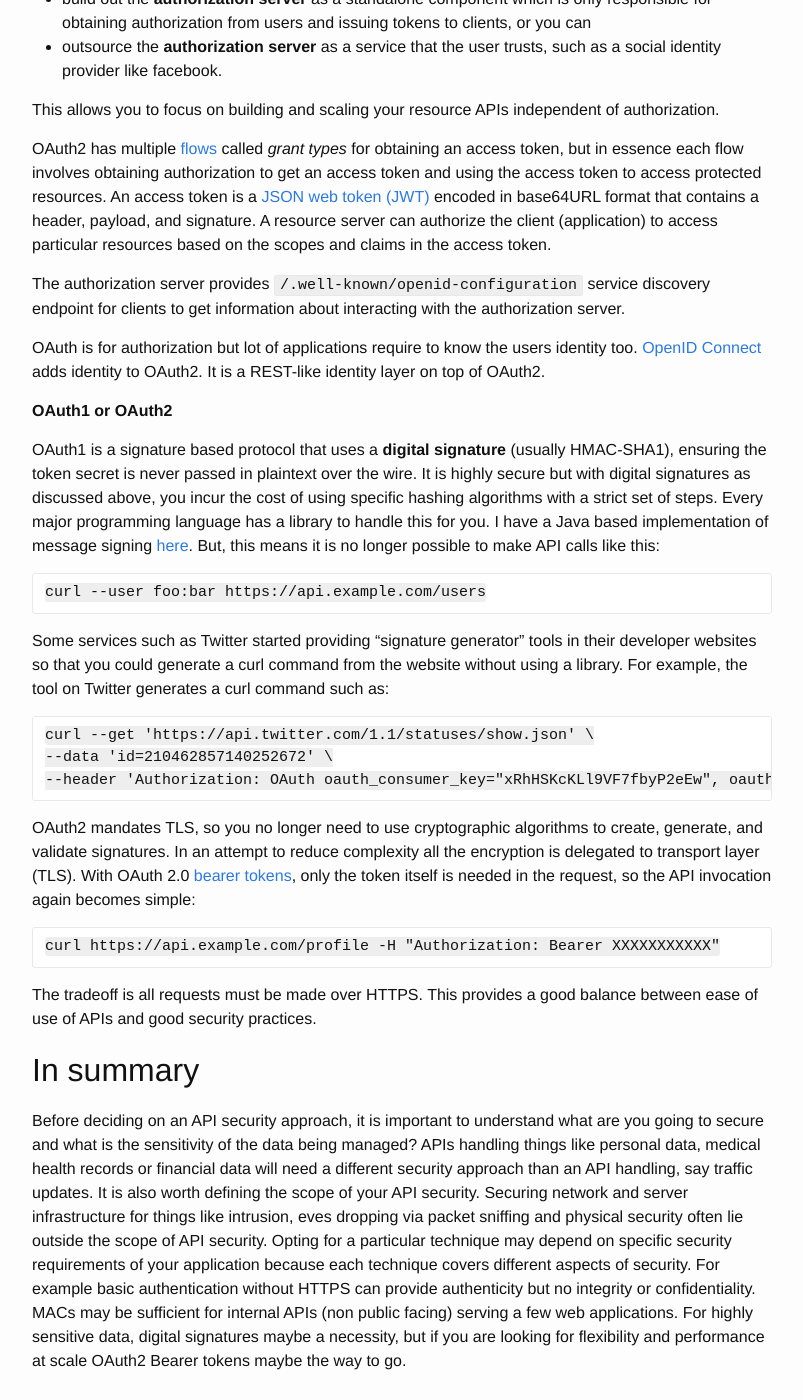
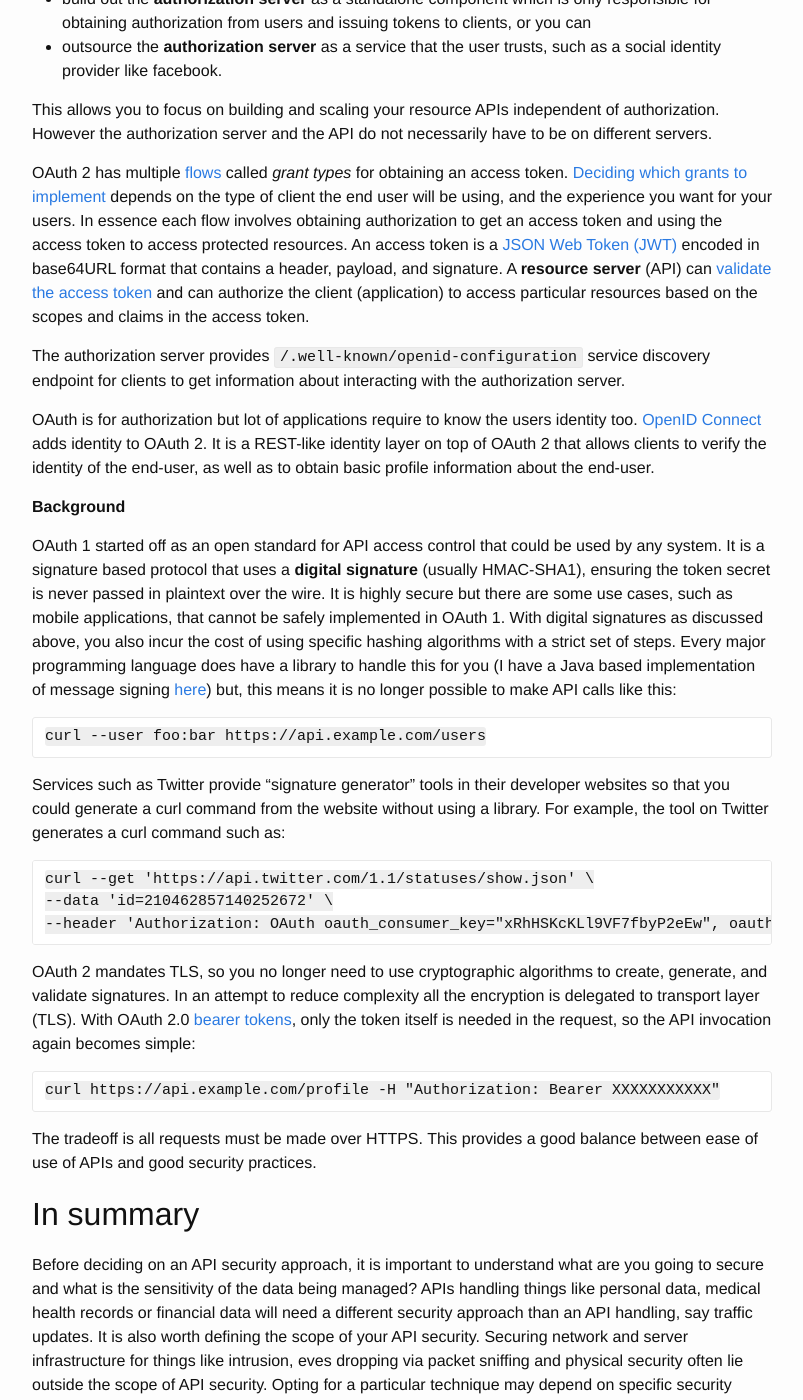
Before and after one commit to hemantksingh/hemantksingh.github.io, a Jekyll site: the page built from _posts/2018-08-11-securing-rest-apis.markdown, in a window 1280 px wide and 1400 px high, scrolled down 5366 px. Shown: the whole window, without its empty margins (238-1041 px from the left). Built offline with Jekyll 4.4.1, drawn with Linux system fonts in a browser that asks for light colours; comment, search, counter and statistics services are not loaded; some of the changed text lies outside the part shown.

Commit message:
Add OAuth 1 background plus OAuth 2 specifics

````diff
--- a/_posts/2018-08-11-securing-rest-apis.markdown
+++ b/_posts/2018-08-11-securing-rest-apis.markdown
@@ -28,14 +28,16 @@ When looking at any security aspect, often a lot of terms get thrown around, whi
 In order to achieve secure communication, be it client to service or service to service, there are fundamentally two problems to solve:
 
 1. Ensure that the message can only be read by the intended recipient.
-2. Ensure that the message is from a known sender and it has not been modified in transit.
+1. Ensure that the message is from a known sender and it has not been modified in transit.
 
 The first problem can be solved using encryption. Encryption is used to achieve **confidentiality** and  means only those with the corresponding secret key can read the message. However encryption alone does not guarantee **integrity**. The second problem can be solved using cryptography which often uses combination of encryption and [hashing](https://en.wikipedia.org/wiki/Cryptographic_hash_function) to achieve **authenticity** and **integrity** in addition to **confidentiality**.
 
 ### Symmetric (Private key cryptography)
+
 You share the same secret key between sender and receiver to encrypt and decrypt the message. You can trust the **authenticity** (from a trusted known sender) of the message, its **confidentiality** and **integrity** but **non-repudiation** cannot be guaranteed. Because the secret key could be shared amongst several participants, there is no single identity attached to the key, therefore the receiver knows it came from a source in possession of the key but doesn't know which one. The risk of the key falling in the wrong hands is also higher because it needs to be securely shared amongst the participants, often over the internet. Other options include face-to-face meeting or use of a trusted courier but these can often be impractical. Higher the number of participants, higher is the exposure of the key.
 
 ### Asymmetric (Public key cryptography)
+
 Different key is used between sender and receiver to encrypt and decrypt the message, which gets us around the shared key issue we came across in symmetric key cryptography. In order to solve the first secure communication problem mentioned above, when encrypting, you use the **receiver's public key** to write (encrypt) the message and the receiver uses **their private key** to read (decrypt) the message. This establishes **confidentiality** of the message.
 
 ![end-to-end-encryption.png](../assets/end-to-end-encryption.png "End to End Encryption")
@@ -43,9 +45,11 @@ Different key is used between sender and receiver to encrypt and decrypt the mes
 In order to solve the 2nd secure communication problem mentioned above, you use a [digital signature](https://en.wikipedia.org/wiki/Digital_signature). Digitally signing data is equivalent to a physical signature that can only be produced by the signing authority and verified by anyone who has visibility of the signing authority's signature.  Signing uses public key encryption where the sender uses **their private key** to write message's signature, and the receiver uses the **sender's public key** to check if it's really from the sender. It is a means of attaching identity to a key. It is discussed in further detail in the section below on [message signing using digital signature](## Message signing using Digital Signature).
 
 ## Approaches to securing RESTful APIs
+
 Having covered the security semantics, we can now look at the different techniques to secure RESTful APIs. These techniques are based on the security fundamentals discussed above.
 
 ### Basic Authentication
+
 The most simple way to authenticate senders is to use HTTP basic authentication. Sender's credentials (username and password) are base64-encoded and sent across the network unencrypted in an HTTP header.
 
 ```
@@ -63,6 +67,7 @@ There are a few issues with HTTP Basic Authentication:
 Using HTTPS can solve the first issue. Even then, the credentials are only protected until SSL/TLS termination. Any internal network routing, logging, etc. can still expose the plaintext credentials. In an enterprise, SSL/TLS termination often occurs much before the request reaches your API server. Does HTTPS protect the credentials in transit? Yes. Is that enough? Usually, No. Basic Authentication with HTTPS provides you **confidentiality** only for a window during which  SSL/TLS is on.
 
 ### MAC (Message  Authentication Code)
+
 Basic Auth over HTTP exposes credentials in transit and does not guarantee integrity of the message. MAC on the other hand is used to send hashed version of credentials and the message using a secret key. It can be used to **authenticate** a message and verify its **integrity**. MAC is symmetric, i.e. it uses the same key to produce a MAC value for a message and to verify the MAC value for the message.
 
 ![MAC.jpg](../assets/MAC.jpg "MAC")
@@ -106,8 +111,8 @@ The nonce is a number we only use once and is regenerated on each subsequent req
 
 If the timestamp is not within a certain range (say 10 minutes) of the receiver's time, then the receiver can discard the message as it is probably a replay of an earlier message. It is worth noting time-limited authentications can be problematic if the sender and receiver's time is not synchronized.
 
+### Message signing using Digital Signature
 
-### Message signing using Digital Signature
 Digital signatures use asymmetric public key cryptography to
 establish **authenticity** (message sent by a known sender), **integrity** (message wasn't tampered with) and **non-repudiation** (message sent by the sender cannot be denied).
 
@@ -119,29 +124,30 @@ A service (when acting as a **receiver**) has a list of **public keys** for all
 
 Digital signatures can be safely used without SSL (although SSL is still recommended if the data transferred is sensitive). However, this level of security comes with a price: generating and validating signatures can be a complex process.
 
-### OAuth2
+### OAuth 2
 
-OAuth2 is an open protocol to allow secure authorization in a standard method from web, mobile and desktop applications. It enables [federated security](https://docs.microsoft.com/en-us/dotnet/framework/wcf/feature-details/federation) to allow clear separation between your API and the associated authentication and authorization mechanism. This means you can either
+OAuth 2 is an open protocol to allow secure authorization in a standard method from web, mobile and desktop applications. It enables [federated security](https://docs.microsoft.com/en-us/dotnet/framework/wcf/feature-details/federation) to allow clear separation between your API and the associated authentication and authorization mechanism. This means you can either
+
 * build out the **authorization server** as a standalone component which is only responsible for obtaining authorization from users and issuing tokens to clients, or you can
 * outsource the **authorization server** as a service that the user trusts, such as a social identity provider like facebook.
 
-This allows you to focus on building and scaling your resource APIs independent of authorization.
+This allows you to focus on building and scaling your resource APIs independent of authorization. However the authorization server and the API do not necessarily have to be on different servers.
 
-OAuth2 has multiple [flows](https://www.oauth.com/oauth2-servers/differences-between-oauth-1-2/user-experience-alternative-token-issuance-options/) called *grant types* for obtaining an access token, but in essence each flow involves obtaining authorization to get an access token and using the access token to access protected resources. An access token is a [JSON web token (JWT)](https://tools.ietf.org/html/rfc7519) encoded in base64URL format that contains a header, payload, and signature. A resource server can authorize the client (application) to access particular resources based on the scopes and claims in the access token.
+OAuth 2 has multiple [flows](https://www.oauth.com/oauth2-servers/differences-between-oauth-1-2/user-experience-alternative-token-issuance-options/) called *grant types* for obtaining an access token. [Deciding which grants to implement](https://developer.okta.com/authentication-guide/auth-overview/#choosing-an-oauth-20-flow) depends on the type of client the end user will be using, and the experience you want for your users. In essence each flow involves obtaining authorization to get an access token and using the access token to access protected resources. An access token is a [JSON Web Token (JWT)](https://tools.ietf.org/html/rfc7519) encoded in base64URL format that contains a header, payload, and signature. A **resource server** (API) can [validate the access token](https://developer.okta.com/authentication-guide/tokens/validating-access-tokens#what-to-check-when-validating-an-access-token) and can authorize the client (application) to access particular resources based on the scopes and claims in the access token.
 
 The authorization server provides `/.well-known/openid-configuration` service discovery endpoint for clients to get information about interacting with the authorization server.
 
-OAuth is for authorization but lot of applications require to know the users identity too. [OpenID Connect](http://openid.net/connect/) adds identity to OAuth2. It is a REST-like identity layer on top of OAuth2.
+OAuth is for authorization but lot of applications require to know the users identity too. [OpenID Connect](http://openid.net/connect/) adds identity to OAuth 2. It is a REST-like identity layer on top of OAuth 2 that allows clients to verify the identity of the end-user, as well as to obtain basic profile information about the end-user.
 
-**OAuth1 or OAuth2**
+**Background**
 
-OAuth1 is a signature based protocol that uses a **digital signature** (usually HMAC-SHA1), ensuring the token secret is never passed in plaintext over the wire. It is highly secure but with digital signatures as discussed above, you incur the cost of using specific hashing algorithms with a strict set of steps. Every major programming language has a library to handle this for you. I have a Java based implementation of message signing [here](https://github.com/hemantksingh/message-signing). But, this means it is no longer possible to make API calls like this:
+OAuth 1 started off as an open standard for API access control that could be used by any system. It is a signature based protocol that uses a **digital signature** (usually HMAC-SHA1), ensuring the token secret is never passed in plaintext over the wire. It is highly secure but there are some use cases, such as mobile applications, that cannot be safely implemented in OAuth 1. With digital signatures as discussed above, you also incur the cost of using specific hashing algorithms with a strict set of steps. Every major programming language does have a library to handle this for you (I have a Java based implementation of message signing [here](https://github.com/hemantksingh/message-signing)) but, this means it is no longer possible to make API calls like this:
 
 ```
 curl --user foo:bar https://api.example.com/users
 ```
 
-Some services such as Twitter started providing “signature generator” tools in their developer websites so that you could generate a curl command from the website without using a library. For example, the tool on Twitter generates a curl command such as:
+Services such as Twitter provide “signature generator” tools in their developer websites so that you could generate a curl command from the website without using a library. For example, the tool on Twitter generates a curl command such as:
 
 ```
 curl --get 'https://api.twitter.com/1.1/statuses/show.json' \
@@ -149,7 +155,7 @@ curl --get 'https://api.twitter.com/1.1/statuses/show.json' \
 --header 'Authorization: OAuth oauth_consumer_key="xRhHSKcKLl9VF7fbyP2eEw", oauth_nonce="33ec5af28add281c63db55d1839d90f1", oauth_signature="oBO19fJO8imCAMvRxmQJsA6idXk%3D", oauth_signature_method="HMAC-SHA1", oauth_timestamp="1471026075", oauth_token="12341234-ZgJYZOh5Z3ldYXH2sm5voEs0pPXOPv8vC0mFjMFtG", oauth_version="1.0"'
 ```
 
-OAuth2 mandates TLS, so you no longer need to use cryptographic algorithms to create, generate, and validate signatures. In an attempt to reduce complexity all the encryption is delegated to transport layer (TLS). With OAuth 2.0 [bearer tokens](https://www.oauth.com/oauth2-servers/differences-between-oauth-1-2/bearer-tokens/), only the token itself is needed in the request, so the API invocation again becomes simple:
+OAuth 2 mandates TLS, so you no longer need to use cryptographic algorithms to create, generate, and validate signatures. In an attempt to reduce complexity all the encryption is delegated to transport layer (TLS). With OAuth 2.0 [bearer tokens](https://www.oauth.com/oauth2-servers/differences-between-oauth-1-2/bearer-tokens/), only the token itself is needed in the request, so the API invocation again becomes simple:
 
 ```
 curl https://api.example.com/profile -H "Authorization: Bearer XXXXXXXXXXX"
@@ -158,4 +164,5 @@ curl https://api.example.com/profile -H "Authorization: Bearer XXXXXXXXXXX"
 The tradeoff is all requests must be made over HTTPS. This provides a good balance between ease of use of APIs and good security practices.
 
 ## In summary
-Before deciding on an API security approach, it is important to understand what are you going to secure and what is the sensitivity of the data being managed? APIs handling things like personal data, medical health records or financial data will need a different security approach than an API  handling, say traffic updates. It is also worth defining the scope of your API security. Securing network and server infrastructure for things like intrusion, eves dropping via packet sniffing and physical security often lie outside the scope of API security. Opting for a particular technique may depend on specific security requirements of your application because each technique covers different aspects of security. For example basic authentication without HTTPS can provide authenticity but no integrity or confidentiality. MACs may be sufficient for internal APIs (non public facing) serving a few web applications. For highly sensitive data, digital signatures maybe a necessity, but if you are looking for flexibility and performance at scale OAuth2 Bearer tokens maybe the way to go.
+
+Before deciding on an API security approach, it is important to understand what are you going to secure and what is the sensitivity of the data being managed? APIs handling things like personal data, medical health records or financial data will need a different security approach than an API  handling, say traffic updates. It is also worth defining the scope of your API security. Securing network and server infrastructure for things like intrusion, eves dropping via packet sniffing and physical security often lie outside the scope of API security. Opting for a particular technique may depend on specific security requirements of your application because each technique covers different aspects of security. For example basic authentication without HTTPS can provide authenticity but no integrity or confidentiality. MACs may be sufficient for internal APIs (non public facing) serving a few web applications. For highly sensitive data, digital signatures maybe a necessity, but if you are looking for flexibility and performance at scale OAuth 2 Bearer tokens maybe the way to go.
````
Also changed, not shown: other parts of _posts/2018-08-11-securing-rest-apis.markdown (+1 -1 lines).
